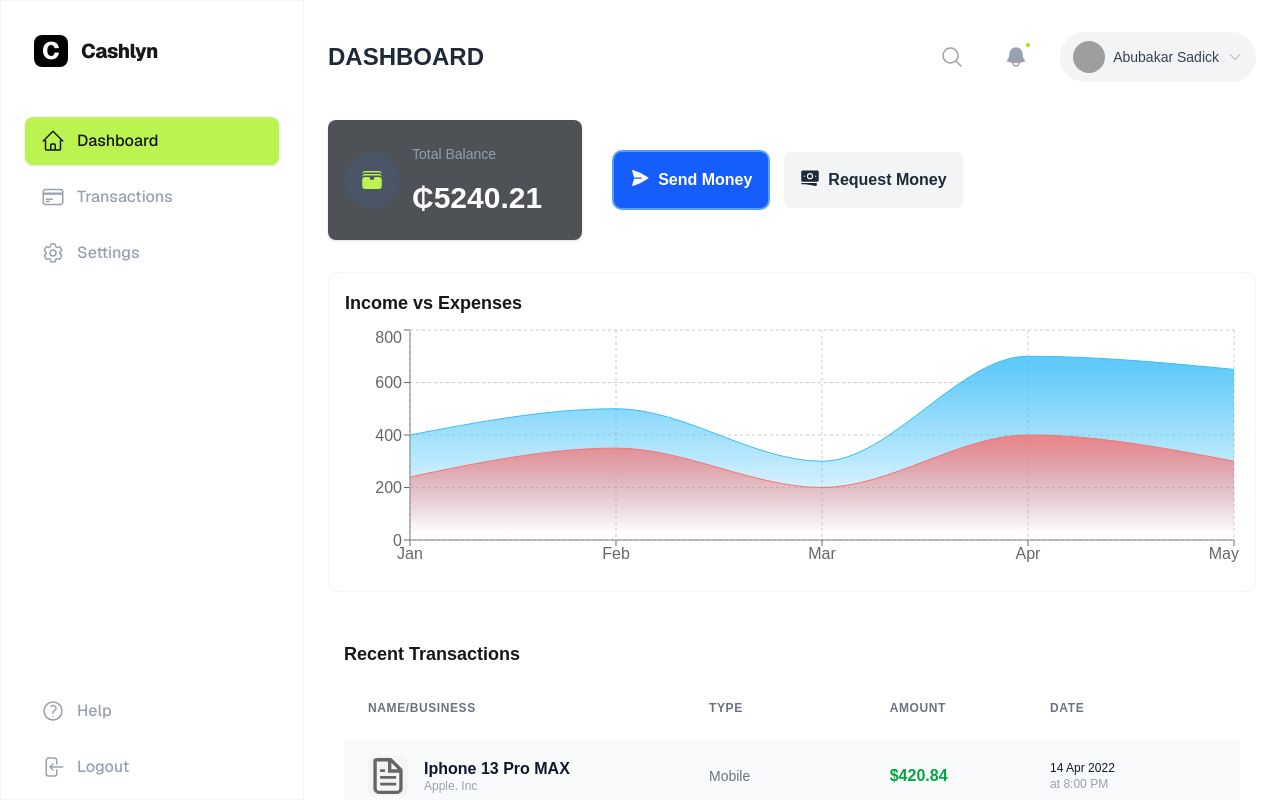
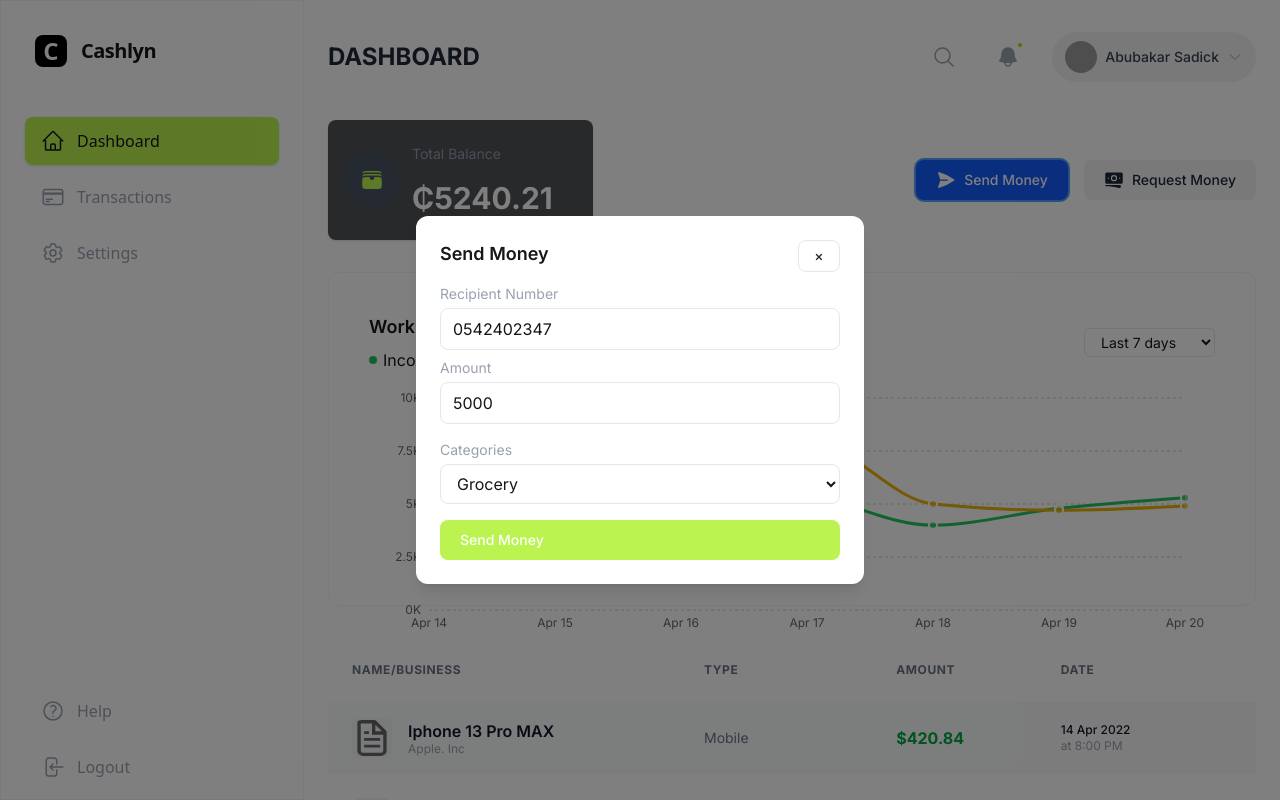
Before and after one commit to Sadiq-on-Codes/cashlyn, a Next.js app: page /dashboard in a window 1280 px wide. Both pictures are taken after a click on the button "Send Money". Shown: the top 800 px of the page. Built offline with nearby package versions, Linux system fonts and the light colour scheme; grey boxes are pictures that could not be loaded.

Commit message:
send money modal

```diff
--- a/src/app/components/atoms/Button.tsx
+++ b/src/app/components/atoms/Button.tsx
@@ -18,7 +18,7 @@ const Button = React.forwardRef<HTMLButtonElement, ButtonProps>(
     return (
       <button
         ref={ref}
-        className={`flex px-4 py-4 rounded-lg h-fit font-semibold transition focus:outline-none focus:ring-2 focus:ring-blue-400 ${colorClasses[color]} ${className}`}
+        className={`flex items-center px-5 py-2.5 rounded-lg text-sm font-medium transition focus:outline-none focus:ring-2 cursor-pointer focus:ring-blue-400 ${colorClasses[color]} ${className}`}
         {...props}
       >
         {icon && <span className="mr-2 flex items-center">{icon}</span>}
--- /dev/null
+++ b/src/app/components/atoms/Input.tsx
@@ -0,0 +1,18 @@
+import React from 'react';
+
+export interface InputProps extends React.InputHTMLAttributes<HTMLInputElement> {
+  label?: string;
+  className?: string;
+}
+
+const Input: React.FC<InputProps> = ({ label, className = '', ...props }) => (
+  <div>
+    {label && <label className="block text-gray-400 text-sm mb-1">{label}</label>}
+    <input
+      className={`w-full px-3 py-2 rounded-lg border border-gray-200 focus:outline-none focus:ring-2 focus:ring-blue-400 ${className}`}
+      {...props}
+    />
+  </div>
+);
+
+export default Input;
--- /dev/null
+++ b/src/app/components/atoms/Select.tsx
@@ -0,0 +1,21 @@
+import React from 'react';
+
+export interface SelectProps extends React.SelectHTMLAttributes<HTMLSelectElement> {
+  label?: string;
+  className?: string;
+  children: React.ReactNode;
+}
+
+const Select: React.FC<SelectProps> = ({ label, className = '', children, ...props }) => (
+  <div>
+    {label && <label className="block text-gray-400 text-sm mb-1">{label}</label>}
+    <select
+      className={`w-full px-3 py-2 rounded-lg border border-gray-200 focus:outline-none focus:ring-2 focus:ring-blue-400 ${className}`}
+      {...props}
+    >
+      {children}
+    </select>
+  </div>
+);
+
+export default Select;
--- /dev/null
+++ b/src/app/components/molecules/Modal.tsx
@@ -0,0 +1,43 @@
+import React from "react";
+import Button from "../atoms/Button";
+
+interface ModalProps {
+  isOpen: boolean;
+  onClose: () => void;
+  children: React.ReactNode;
+}
+
+const Modal: React.FC<ModalProps> = ({ isOpen, onClose, children }) => {
+  if (!isOpen) return null;
+  return (
+    <div
+      className="fixed inset-0 z-50 flex items-center justify-center bg-black/50"
+      onClick={onClose}
+    >
+      <div
+        className="bg-white rounded-xl p-6 w-full max-w-md shadow-lg"
+        onClick={(e) => e.stopPropagation()}
+      >
+        <div className="flex justify-between">
+          <h2
+            className="text-lg font-semibold mb-4
+        "
+          >
+            Send Money
+          </h2>
+          <Button
+            onClick={onClose}
+            className=" p-1 w-8 h-8 flex items-center justify-center text-gray-400 hover:text-gray-600 text-2xl font-bold bg-transparent shadow-none"
+            aria-label="Close"
+          >
+            ×
+          </Button>
+        </div>
+
+        {children}
+      </div>
+    </div>
+  );
+};
+
+export default Modal;
--- a/src/app/components/molecules/QuickActions.tsx
+++ b/src/app/components/molecules/QuickActions.tsx
@@ -1,12 +1,42 @@
-import React from 'react';
+'use client'
+
+import React, { useState } from 'react';
 import Button from '../atoms/Button';
+import Input from '../atoms/Input';
+import Select from '../atoms/Select';
+import Modal from '../molecules/Modal';
 import { PaperAirplaneIcon, BanknotesIcon } from "@heroicons/react/24/solid";
 
 const QuickActions: React.FC = () => {
+  const [isModalOpen, setIsModalOpen] = useState(false);
+
   return (
-    <div className="flex gap-4">
-      <Button icon={<PaperAirplaneIcon className="w-5 h-5" />} color="primary">Send Money</Button>
-      <Button icon={<BanknotesIcon className="w-5 h-5" />} color="secondary">Request Money</Button>
+    <div>
+      <div className="flex gap-4">
+        <Button
+          icon={<PaperAirplaneIcon className="w-5 h-5" />}
+          color="primary"
+          onClick={() => setIsModalOpen(true)}
+        >
+          Send Money
+        </Button>
+        <Button icon={<BanknotesIcon className="w-5 h-5" />} color="secondary">
+          Request Money
+        </Button>
+      </div>
+      <Modal isOpen={isModalOpen} onClose={() => setIsModalOpen(false)}>
+
+        <form className="space-y-4">
+          <div className="rounded-lg">
+            <Input label="Recipient Number" value="0542402347" readOnly className="mb-2" />
+            <Input label="Amount" value="5000" readOnly />
+          </div>
+          <Select label="Categories" value="Grocery">
+            <option>Grocery</option>
+          </Select>
+          <Button color="primary" className="w-full bg-lime-300 hover:bg-lime-400 text-gray-900 mt-2">Send Money</Button>
+        </form>
+      </Modal>
     </div>
   );
 };
--- a/src/app/components/organisms/Chart.tsx
+++ b/src/app/components/organisms/Chart.tsx
@@ -12,45 +12,60 @@ import {
 } from 'recharts';
 
 const data = [
-  { name: 'Jan', income: 400, expenses: 240 },
-  { name: 'Feb', income: 500, expenses: 350 },
-  { name: 'Mar', income: 300, expenses: 200 },
-  { name: 'Apr', income: 700, expenses: 400 },
-  { name: 'May', income: 650, expenses: 300 },
+  { name: 'Apr 14', income: 5000, expenses: 5200 },
+  { name: 'Apr 15', income: 7000, expenses: 6000 },
+  { name: 'Apr 16', income: 6500, expenses: 7500 },
+  { name: 'Apr 17', income: 5500, expenses: 8000 },
+  { name: 'Apr 18', income: 4000, expenses: 5000 },
+  { name: 'Apr 19', income: 4800, expenses: 4700 },
+  { name: 'Apr 20', income: 5300, expenses: 4900 },
 ];
 
-const Chart: React.FC = () => {
+const Chart: React.FC<{ height?: number }> = ({ height = 300 }) => {
   return (
-    <div style={{ width: '100%', height: 250 }}>
-      <ResponsiveContainer>
-        <AreaChart data={data}>
-          <defs>
-            <linearGradient id="colorIncome" x1="0" y1="0" x2="0" y2="1">
-              <stop offset="5%" stopColor="#38bdf8" stopOpacity={0.8} />
-              <stop offset="95%" stopColor="#38bdf8" stopOpacity={0} />
-            </linearGradient>
-            <linearGradient id="colorExpenses" x1="0" y1="0" x2="0" y2="1">
-              <stop offset="5%" stopColor="#f87171" stopOpacity={0.8} />
-              <stop offset="95%" stopColor="#f87171" stopOpacity={0} />
-            </linearGradient>
-          </defs>
-          <XAxis dataKey="name" />
-          <YAxis />
-          <CartesianGrid strokeDasharray="3 3" />
-          <Tooltip />
+    <div style={{ width: '100%', height, background: '#fff', borderRadius: '12px', padding: '24px', boxSizing: 'border-box' }}>
+      <div style={{ display: 'flex', justifyContent: 'space-between', alignItems: 'center', marginBottom: 16 }}>
+        <div>
+          <div style={{ fontWeight: 600, fontSize: 18, marginBottom: 8 }}>Working Capital</div>
+          <div style={{ display: 'flex', gap: 24, alignItems: 'center' }}>
+            <span style={{ display: 'flex', alignItems: 'center', gap: 6 }}>
+              <span style={{ width: 8, height: 8, borderRadius: '50%', background: '#22c55e', display: 'inline-block' }} /> Income
+            </span>
+            <span style={{ display: 'flex', alignItems: 'center', gap: 6 }}>
+              <span style={{ width: 8, height: 8, borderRadius: '50%', background: '#eab308', display: 'inline-block' }} /> Expenses
+            </span>
+          </div>
+        </div>
+        <div>
+          <select style={{ border: '1px solid #e5e7eb', borderRadius: 6, padding: '4px 12px', fontSize: 14 }} defaultValue="last7">
+            <option value="last7">Last 7 days</option>
+            <option value="last30">Last 30 days</option>
+          </select>
+        </div>
+      </div>
+      <ResponsiveContainer width="100%" height="100%">
+        <AreaChart data={data} margin={{ top: 10, right: 30, left: 0, bottom: 0 }}>
+          <XAxis dataKey="name" tick={{ fontSize: 12 }} axisLine={false} tickLine={false} />
+          <YAxis tickFormatter={(value) => `${value / 1000}K`} tick={{ fontSize: 12 }} axisLine={false} tickLine={false} domain={[0, 10000]} />
+          <CartesianGrid strokeDasharray="3 3" vertical={false} />
+          <Tooltip contentStyle={{ borderRadius: 8, border: 'none', boxShadow: '0 2px 8px #0001', fontSize: 14 }} formatter={(value) => `$${value.toLocaleString()}`} />
           <Area
             type="monotone"
             dataKey="income"
-            stroke="#38bdf8"
-            fillOpacity={1}
-            fill="url(#colorIncome)"
+            stroke="#22c55e"
+            strokeWidth={3}
+            fill="none"
+            dot={{ r: 4, fill: '#22c55e', stroke: '#fff', strokeWidth: 2 }}
+            activeDot={{ r: 6, fill: '#22c55e', stroke: '#fff', strokeWidth: 2 }}
           />
           <Area
             type="monotone"
             dataKey="expenses"
-            stroke="#f87171"
-            fillOpacity={1}
-            fill="url(#colorExpenses)"
+            stroke="#eab308"
+            strokeWidth={3}
+            fill="none"
+            dot={{ r: 4, fill: '#eab308', stroke: '#fff', strokeWidth: 2 }}
+            activeDot={{ r: 6, fill: '#eab308', stroke: '#fff', strokeWidth: 2 }}
           />
         </AreaChart>
       </ResponsiveContainer>
--- a/src/app/components/organisms/TransactionTable.tsx
+++ b/src/app/components/organisms/TransactionTable.tsx
@@ -173,7 +173,7 @@ const TransactionTable: React.FC<Props> = ({
               {showAmount && (
                 <td className="px-6 py-4 min-w-[120px]">
                   {tx.amount < 0 ? (
-                    <span className="text-red-500 font-bold text-base">~ ${Math.abs(tx.amount).toFixed(2)}</span>
+                    <span className="text-red-500 font-bold text-base"> ${Math.abs(tx.amount).toFixed(2)}</span>
                   ) : (
                     <span className="text-green-600 font-bold text-base">${tx.amount.toFixed(2)}</span>
                   )}
@@ -188,7 +188,7 @@ const TransactionTable: React.FC<Props> = ({
               {showInvoiceId && <td className="px-6 py-4 text-gray-500 min-w-[120px]">{tx.invoiceId}</td>}
               {showAction && (
                 <td className="px-6 py-4">
-                  <button className="bg-lime-400 hover:bg-lime-500 text-white font-bold py-2 px-7 rounded-full text-xs shadow-md transition-all focus:outline-none focus:ring-2 focus:ring-lime-300">
+                  <button className="bg-lime-400 hover:bg-lime-500 text-white font-bold py-2 px-7 rounded-lg text-xs shadow-md transition-all focus:outline-none focus:ring-2 focus:ring-lime-300">
                     {tx.actionLabel || 'View'}
                   </button>
                 </td>
--- a/src/app/dashboard/page.tsx
+++ b/src/app/dashboard/page.tsx
@@ -7,18 +7,16 @@ const Dashboard = () => {
   return (
     <>
       <main className="flex flex-col gap-8 p-6 bg-white min-h-screen">
-        <div className="flex items-center flex-wrap gap-8">
+        <div className="flex items-center justify-between flex-wrap gap-8">
           <BalanceCard balance={5240.21} />
           <QuickActions />
         </div>
 
         <div className="bg-white p-4 rounded-xl border border-gray-100">
-          <h2 className="text-lg font-semibold mb-2">Income vs Expenses</h2>
           <Chart />
         </div>
 
-        <div className="bg-white p-4 rounded-xl">
-          <h2 className="text-lg font-semibold mb-2">Recent Transactions</h2>
+        <div className="bg-white rounded-xl">
           <TransactionTable records={4} showInvoiceId={false} showAction={false} />
         </div>
       </main>
--- a/src/app/globals.css
+++ b/src/app/globals.css
@@ -1,4 +1,6 @@
+@import url('https://fonts.googleapis.com/css2?family=Inter:ital,opsz,wght@0,14..32,100..900;1,14..32,100..900&display=swap');
 @import "tailwindcss";
+
 
 :root {
   --background: #ffffff;
@@ -8,8 +10,8 @@
 @theme inline {
   --color-background: var(--background);
   --color-foreground: var(--foreground);
-  --font-sans: var(--font-geist-sans);
-  --font-mono: var(--font-geist-mono);
+  /* --font-sans: var(--font-geist-sans);
+  --font-mono: var(--font-geist-mono); */
 }
 
 @media (prefers-color-scheme: dark) {
@@ -22,5 +24,5 @@
 body {
   /* background: var(--background); */
   color: var(--foreground);
-  font-family: Arial, Helvetica, sans-serif;
+  font-family: "Inter", sans-serif;
 }
--- a/src/app/layout.tsx
+++ b/src/app/layout.tsx
@@ -1,18 +1,7 @@
 import type { Metadata } from "next";
-import { Geist, Geist_Mono } from "next/font/google";
 import "./globals.css";
 import Sidebar from "./components/organisms/Sidebar";
 import TopBar from "./components/organisms/TopBar";
-
-const geistSans = Geist({
-  variable: "--font-geist-sans",
-  subsets: ["latin"],
-});
-
-const geistMono = Geist_Mono({
-  variable: "--font-geist-mono",
-  subsets: ["latin"],
-});
 
 export const metadata: Metadata = {
   title: "Cashlyn",
@@ -26,9 +15,7 @@ export default function RootLayout({
 }>) {
   return (
     <html lang="en">
-      <body
-        className={`${geistSans.variable} ${geistMono.variable} antialiased bg-gray-50`}
-      >
+      <body className="antialiased bg-gray-50 font-sans">
         <div className="fixed left-0 top-0 h-screen z-30 w-76">
           <Sidebar />
         </div>
--- a/tailwind.config.mjs
+++ b/tailwind.config.mjs
@@ -69,8 +69,8 @@ const config = {
         },
       },
       fontFamily: {
-        sans: ['Geist', 'Inter', 'ui-sans-serif', 'system-ui'],
-        mono: ['Geist Mono', 'ui-monospace', 'SFMono-Regular'],
+        sans: ['Inter', 'sans-serif'],
+        mono: ['Inter', 'monospace'],
       },
       borderRadius: {
         'sm': '0.125rem',
```
